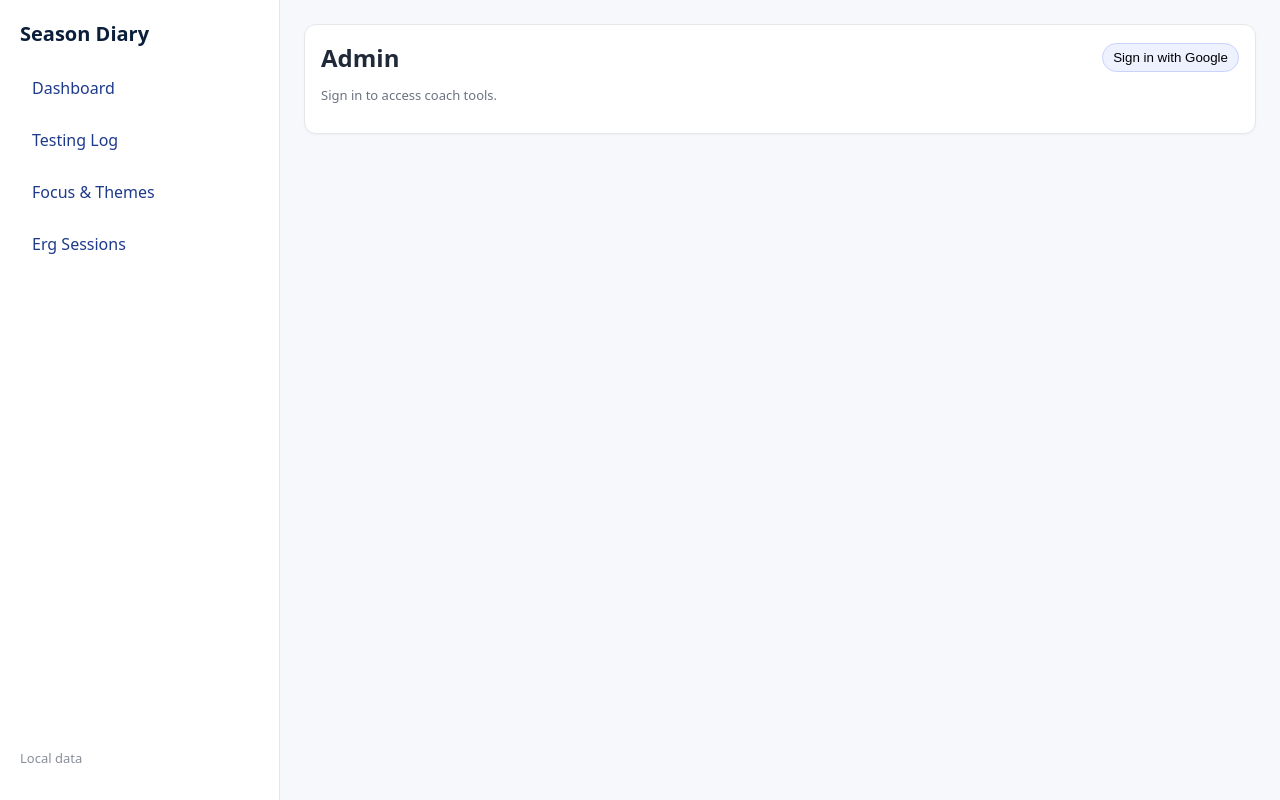
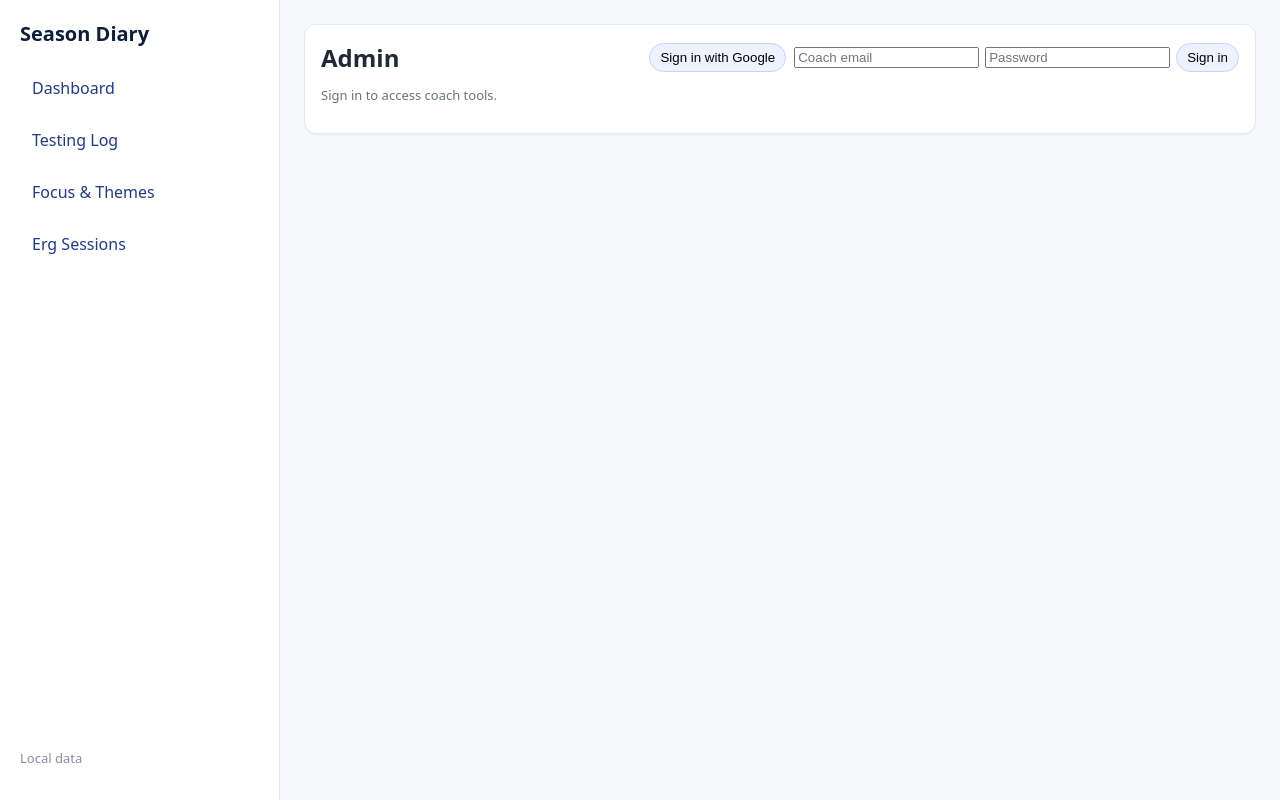
Before and after one commit to mk6488/season-diary-web-starter, a React (Vite) app: page /admin in a window 1280 px wide. Built offline with nearby package versions, Linux system fonts and the light colour scheme; no server answers; the database is empty.

Commit message:
feat(admin): add email/password sign-in fallback and better error messaging

```diff
--- a/src/routes/Admin.jsx
+++ b/src/routes/Admin.jsx
@@ -1,18 +1,33 @@
 import React, { useEffect, useState } from 'react'
 import { Link } from 'react-router-dom'
 import { auth } from '../firebase'
-import { GoogleAuthProvider, onAuthStateChanged, signInWithPopup, signOut } from 'firebase/auth'
+import { GoogleAuthProvider, onAuthStateChanged, signInWithPopup, signOut, signInWithEmailAndPassword } from 'firebase/auth'
 import Data from './Data.jsx'
 
 export default function Admin(){
   const [user, setUser] = useState(null)
+  const [email, setEmail] = useState('')
+  const [password, setPassword] = useState('')
+  const [msg, setMsg] = useState('')
   useEffect(() => {
     const unsub = onAuthStateChanged(auth, (u)=>setUser(u))
     return () => unsub()
   }, [])
 
-  const doSignIn = async () => { await signInWithPopup(auth, new GoogleAuthProvider()) }
+  const doSignIn = async () => {
+    try{
+      await signInWithPopup(auth, new GoogleAuthProvider())
+      setMsg('')
+    }catch(e){ setMsg(e?.message || 'Sign-in failed') }
+  }
   const doSignOut = async () => { await signOut(auth) }
+  const onEmailLogin = async (e) => {
+    e.preventDefault()
+    try{
+      await signInWithEmailAndPassword(auth, email, password)
+      setEmail(''); setPassword(''); setMsg('')
+    }catch(e2){ setMsg(e2?.message || 'Sign-in failed') }
+  }
 
   return (
     <section className="card">
@@ -21,7 +36,14 @@ export default function Admin(){
         {user ? (
           <div className="small">{user.email} · UID: <code>{user.uid}</code> <button className="chip" onClick={doSignOut}>Sign out</button></div>
         ) : (
-          <button className="chip" onClick={doSignIn}>Sign in with Google</button>
+          <div style={{ display:'flex', gap:8, alignItems:'center', flexWrap:'wrap' }}>
+            <button className="chip" onClick={doSignIn}>Sign in with Google</button>
+            <form onSubmit={onEmailLogin} style={{ display:'flex', gap:6, alignItems:'center', flexWrap:'wrap' }}>
+              <input required placeholder="Coach email" value={email} onChange={(e)=>setEmail(e.target.value)} />
+              <input required type="password" placeholder="Password" value={password} onChange={(e)=>setPassword(e.target.value)} />
+              <button className="chip" type="submit">Sign in</button>
+            </form>
+          </div>
         )}
       </header>
 
@@ -47,6 +69,7 @@ export default function Admin(){
           <Data />
         </div>
       )}
+      {msg && <p className="small" style={{ color:'#b91c1c', marginTop:'8px' }}>{msg}</p>}
     </section>
   )
 }
```
